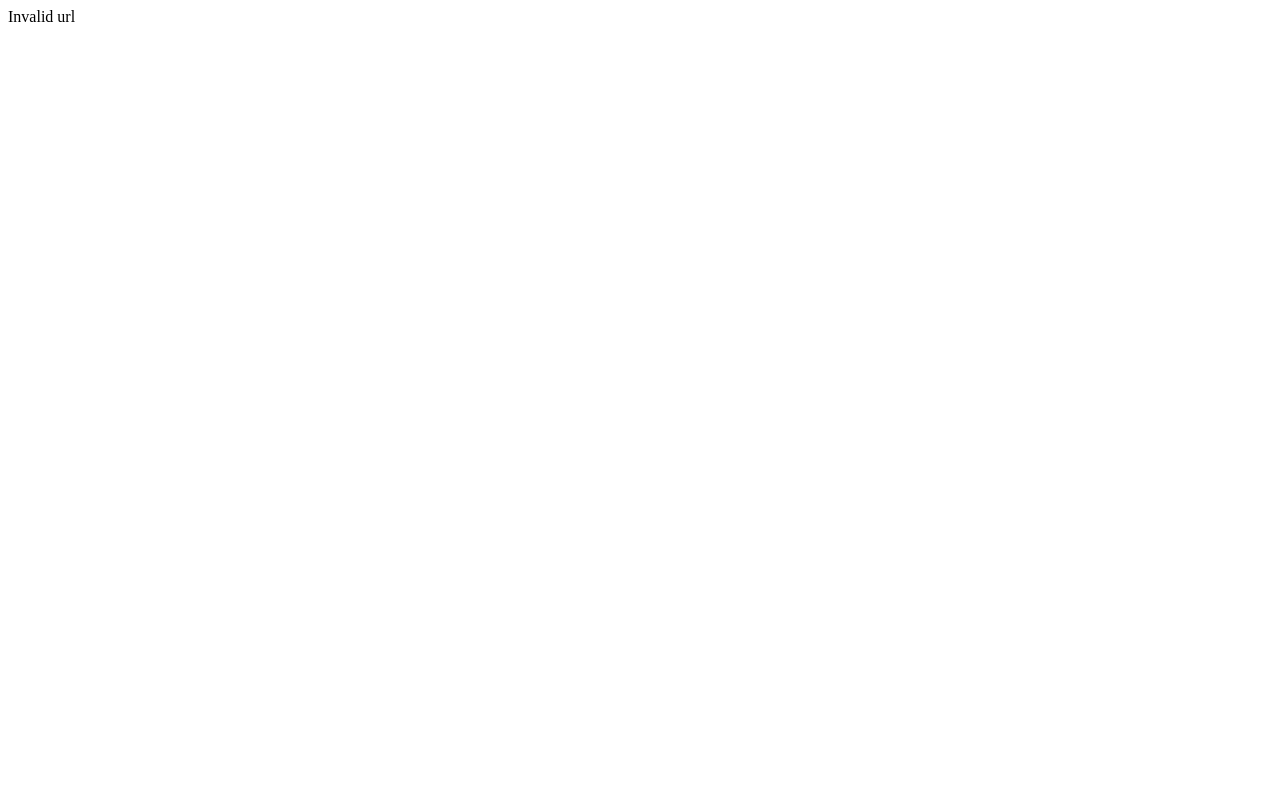
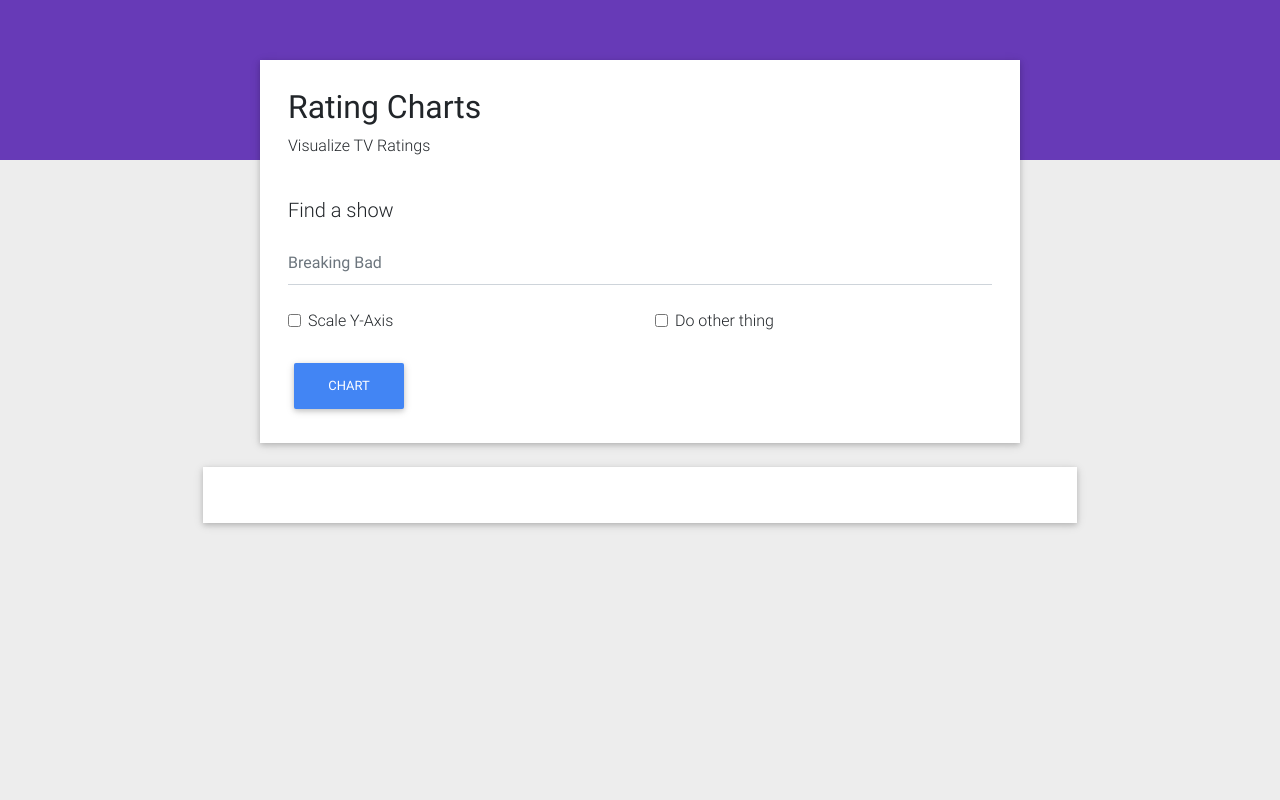
Before and after one commit to MrMaynard/RatingCharts, a Flask app: page /chart in a window 1280 px wide. Before the commit the page is almost empty. Run offline with Flask 2, Linux system fonts and the light colour scheme; some libraries are stand-ins or nearby versions.

Commit message:
updated server for single page; qol

```diff
--- a/server.py
+++ b/server.py
@@ -5,17 +5,18 @@ from Imdb import Imdb
 
 app = Flask(__name__)
 
-@app.route('/')
-@app.route('/home')
-@app.route('/search')
+
 def home():
     return render_template('index.html')
 
 
+@app.route('/')
+@app.route('/home')
+@app.route('/search')
 @app.route('/chart')
 def chart():
     if request.args.get('search') is None:
-        return "Invalid url"
+        search = None
     else:
         search = str(request.args.get('search')).strip()
 
@@ -24,12 +25,15 @@ def chart():
         if str(request.args.get('scale')) == 'True':
             scale = bool(request.args.get('scale'))
 
-    try:
-        true_title, episodes = RatingCharts.getEpisodes(Imdb(), search)
+    if search is not None:
         try:
-            chart_div = RatingCharts.buildChart(true_title, episodes, scale)
+            true_title, episodes = RatingCharts.getEpisodes(Imdb(), search)
+            try:
+                chart_div = RatingCharts.buildChart(true_title, episodes, scale)
+            except:
+                return "Unable to build chart for \"" + search + "\""
         except:
-            return "Unable to build chart for \"" + search + "\""
-    except:
-        return "Unable to scrape episode data for \"" + search + "\""
-    return render_template('chart.html', chart_div = chart_div, title = true_title)
+            return "Unable to scrape episode data for \"" + search + "\""
+        return render_template('chart.html', chart_div = chart_div, title = true_title)
+    else:
+        return render_template('chart.html', chart_div = "", title = "Visualize TV Ratings")
--- a/templates/chart.html
+++ b/templates/chart.html
@@ -25,16 +25,33 @@
 					<p class="pb-4">Visualize TV Ratings</p>
 
 					<!--Body-->
-					<form action="?search=">
+					<form action="?">
 						<h5 class="h5-responsive">Find a show</h5>
 						<!-- Basic textbox -->
 						<div class="md-form">
 							<input type="text" id="search" name="search" class="form-control" placeholder="Breaking Bad" autocomplete="nope">
 						</div>
 
+						<div class="row">
+							<div class="col">
+								<div class="form-check">
+									<input type="checkbox" class="form-check-input" id="scale">
+									<label class="form-check-label" for="materialUnchecked">Scale Y-Axis</label>
+								</div>
+							</div>
+							<div class="col">
+								<div class="form-check">
+									<input type="checkbox" class="form-check-input" id="scale">
+									<label class="form-check-label" for="materialUnchecked">Do other thing</label>
+								</div>
+							</div>
+						</div>
+						<br>
+
 						<div class="text-xs-left">
 							<button class="btn btn-primary">Chart</button>
 						</div>
+					</form>
 				</div>
 			</div>
 		</div>
```
